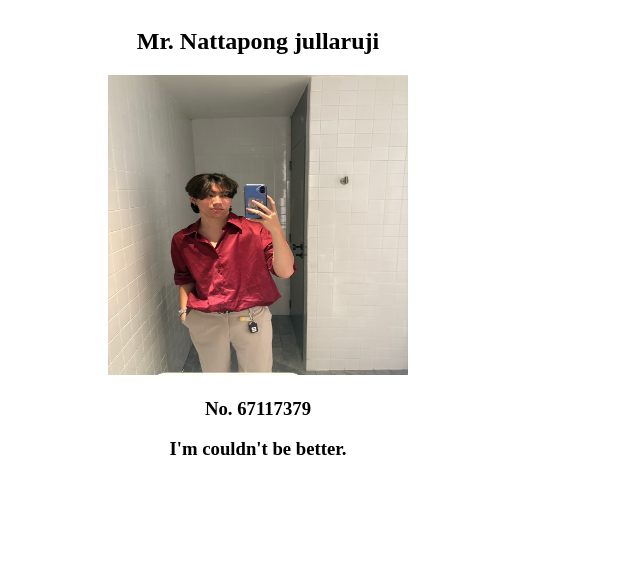
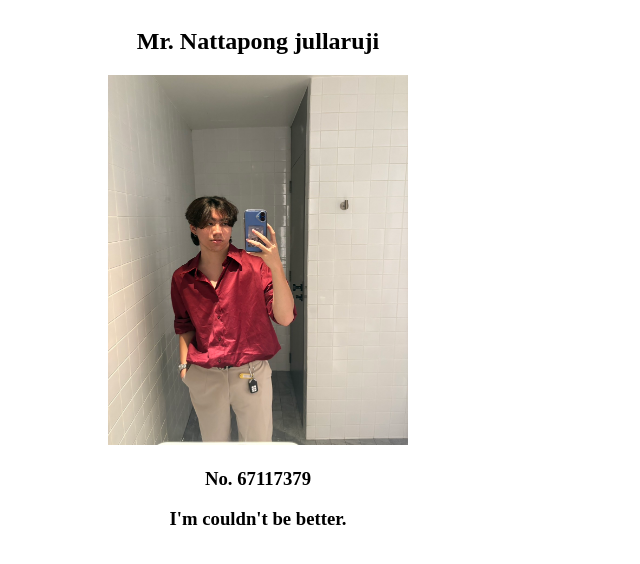
Before and after one commit to AuT160347/co-lab, a plain HTML site: page index.html in a window 1280 px wide. Shown: the whole page, without its empty margins (0-640 px from the left). Drawn offline with Linux system fonts and the light colour scheme.

Commit message:
dev2,edit my information again

```diff
--- a/index.html
+++ b/index.html
@@ -11,7 +11,7 @@
    <div style="width: 500px; display: inline-block;" >
       <center>
       <h2>Mr. Nattapong jullaruji</h2>
-      <img src="./S__5013512.jpg" alt="" width="300apx" height="300px">
+      <img src="./S__5013512.jpg" alt="" width="300apx" height="370px">
       <h3>No. 67117379</h3>
       <h3>I'm couldn't be better.</h3></center>
    </div>
```
